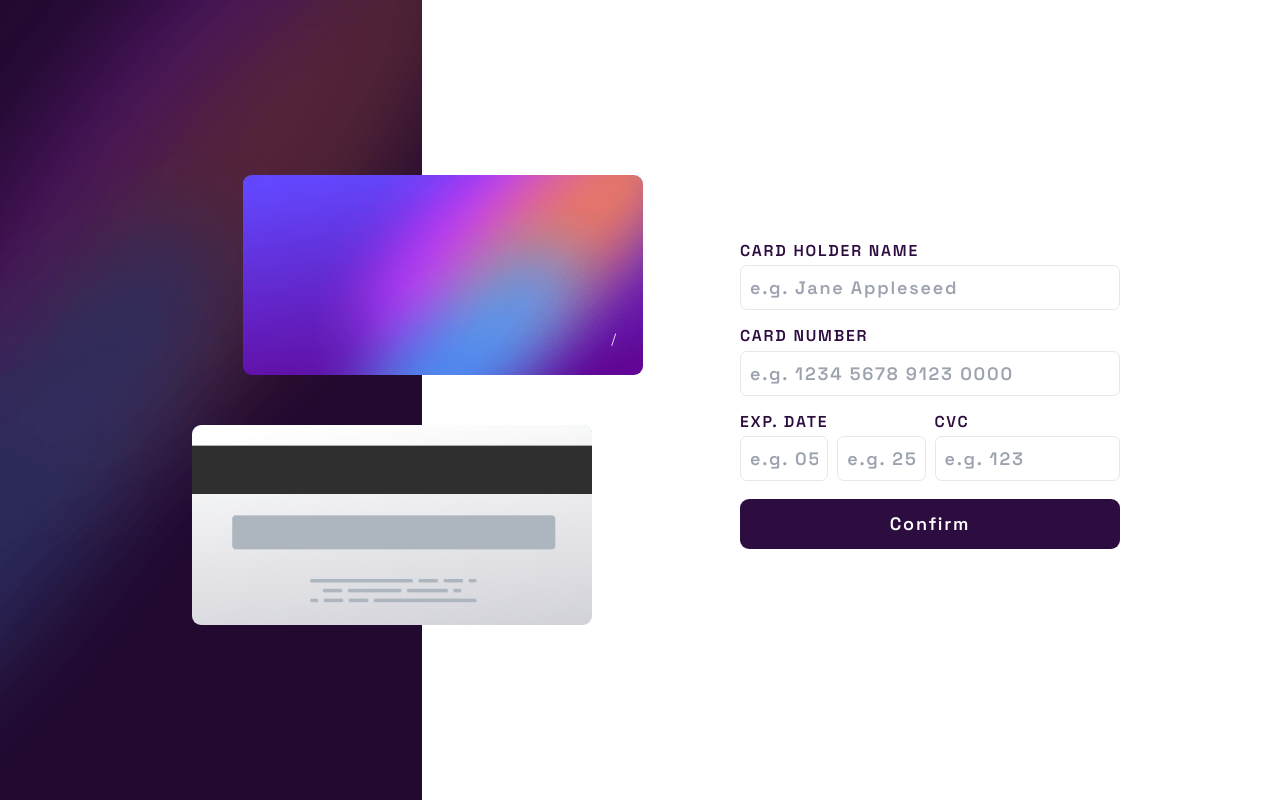
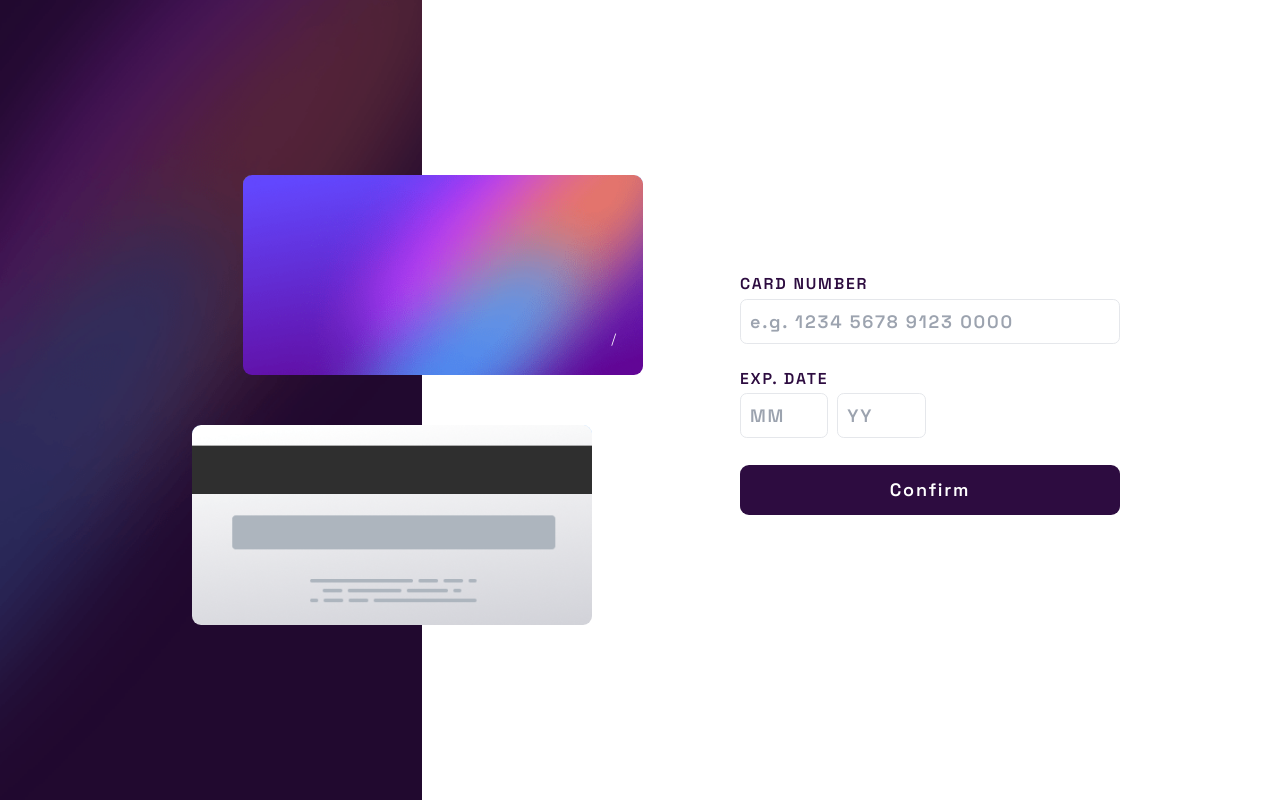
Before and after one commit to JuliCoDev/interactive_card, a React (Create React App) app: page / in a window 1280 px wide. Built offline with nearby package versions, Linux system fonts and the light colour scheme.

Commit message:
Add new validation and structure to component input
Restruct validation and input component with card number and exp.date

```diff
--- /dev/null
+++ b/src/components/Input.jsx
@@ -0,0 +1,39 @@
+import { default as InputContainer} from "../styleComponents/Input"
+import ErrorInput from "../styleComponents/ErrorInput";
+import Label from "../styleComponents/Label";
+import { useState } from "react";
+
+
+
+
+export default function Input(props) {
+    const { typeField , label, infoInputs, grid, validateInput, errors} = props;
+
+    return(
+        <div className={grid}>
+            <Label >{label}</Label>
+            <div className="grid grid-cols-12 gap-2">
+                {Object.keys(infoInputs).map((key) => {
+
+                    const { name, placeholder, grid} = infoInputs[key];
+
+                    return(
+                        <div className={grid} key={name}>
+                            <InputContainer
+                                name={name}
+                                placeholder={placeholder}
+                                className={`${grid} ${errors[typeField]?.[name]?.style}`}
+                                onBlur={validateInput}
+                            />
+                        </div>
+                    )
+                })}
+            </div>
+            {!errors[typeField]?.isValid &&
+                <ErrorInput>
+                    {errors[typeField]?.message}
+                </ErrorInput>
+            }
+        </div>
+    )
+}
--- a/src/components/Input.tsx
+++ /dev/null
@@ -1,49 +0,0 @@
-import { default as InputContainer} from "../styleComponents/Input"
-
-import Label from "../styleComponents/Label";
-
-interface InputInfo{
-    name: string
-    type: string
-    placeholder: string
-    length?: number
-    grid: string,
-}
-
-interface Props {
-    label: string
-    inputs: InputInfo[]
-    grid: string
-    change: any
-    validate: any
-    errors: any
-}
-
-export default function Input(props: Props) {
-
-    const {label , inputs, grid, change, validate, errors} = props;
-
-    return(
-        <div className={grid}>
-            <Label >{label}</Label>
-            <div className="grid grid-cols-12 gap-2">
-                {inputs.map((input) => {
-                    const { name, type, placeholder, length, grid} = input;
-                    return(
-                        <div className={grid} key={name}>
-                            <InputContainer
-                                name={name}
-                                type={type}
-                                placeholder={placeholder}
-                                maxLength={length}
-                                className={`${grid} ${errors[name]?.style}`}
-                                onChange={change}
-                                onBlur={validate}
-                            />
-                        </div>
-                    )
-                })}
-            </div>
-        </div>
-    )
-}
--- /dev/null
+++ b/src/hooks/useValidateInputCard.jsx
@@ -0,0 +1,92 @@
+import { useState } from "react"
+
+const error = {
+    isValid : false,
+    message: "Wrong format",
+    style: "border-red-500 focus:border-red-500"
+}
+
+
+const useValidateInputCard = (intialValues) =>{
+
+    const [validationInput , setvalidationInput] = useState(intialValues);
+
+    const validateCardNumber = (name, value) =>{
+        if(value.trim().length < 16){
+            setvalidationInput((prevState) => {
+                return{
+                    ...prevState,
+                    [name]: {
+                        isValid : false,
+                        message: "Wrong format",
+                        style: "border-red-500 focus:border-red-500"
+                    }
+                }
+
+            })
+        }
+    }
+
+
+
+    const validateCorrect = (name) =>{
+        setvalidationInput({...validationInput,
+            [name]: {
+                isValid : true,
+                message: "",
+                style: ""
+            }
+        })
+    }
+
+    //This indicate the validation each input
+    const InputsWithValidation= (value) => {
+        return(
+            {
+                'cardNumber' : validateCardNumber("cardNumber", value),
+            }
+        )
+    }
+
+    //Review input to verify the errors
+    const setErros = (type, name , value) =>{
+        return(
+            validateRequired(type, name, value)
+            // InputsWithValidation('')[name]
+        )
+    }
+
+
+    //The input can''t be emty
+    const validateRequired = (type, name , value) =>{
+        if(typeof value === 'string' && value.trim().length === 0){
+
+            setvalidationInput((prevState) => {
+                return{
+                    ...prevState,
+                    [type]: {
+                        ...prevState[type],
+                        [name] : {
+                            name: name,
+                            style: "border-red-500 focus:border-red-500"
+                        },
+                        isValid : false,
+                        message: "Can't be blanck",
+                    }
+                }
+
+            })
+
+            return 0; //Have Errors
+        }
+        return 1;// Not Have Errors
+    }
+
+
+    return{
+        validationInput,
+        setErros
+    }
+}
+
+export default useValidateInputCard;
--- a/src/hooks/useValidateInputCard.tsx
+++ /dev/null
@@ -1,106 +0,0 @@
-import { useState } from "react"
-import { CardData } from "../types"
-
-const error = {
-    isValid : false,
-    message: "Wrong format",
-    style: "border-red-500 focus:border-red-500"
-}
-
-type Error = {
-    isValid : boolean
-    message: string
-    style: string
-}
-
-interface ErrorData  {
-    cardholderName: Error
-    cardNumber: Error
-    month: Error
-    year: Error
-    cvc: Error
-}
-
-interface Map {
-    [key: string]: any
-  }
-
-const useValidateInputCard = (intialValues : any) =>{
-
-    const [validationInput , setvalidationInput] = useState(intialValues);
-
-    const validateCardNumber = (name : string , value: string) =>{
-        if(value.length < 5){
-            setvalidationInput((prevState : any) => {
-                return{
-                    ...prevState,
-                    [name]: {
-                        isValid : false,
-                        message: "Can't be blanck",
-                        style: "border-red-500 focus:border-red-500"
-                    }
-                }
-
-            })
-        }
-    }
-
-
-
-
-    const validateCorrect = (name: string) =>{
-        setvalidationInput({...validationInput,
-            [name]: {
-                isValid : true,
-                message: "",
-                style: ""
-            }
-        })
-    }
-
-
-    //Review input to verify the errors
-    const setErros = (name: string , value: any) =>{
-
-        //This indicate the validation each input
-        // const InputsWithValidation : Map = {
-        //     'cardNumber' : validateCardNumber("cardNumber", cardValues['cardNumber'])
-        // }
-
-        validateRequired(name, value);
-
-
-    }
-
-
-    //The input can''t be emty
-    const validateRequired = (name : string, value : any) =>{
-        if(typeof value === 'string' && value.trim().length === 0){
-            setvalidationInput((prevState : any) => {
-                return{
-                    ...prevState,
-                    [name]: {
-                        isValid : false,
-                        message: "Can't be blanck",
-                        style: "border-red-500 focus:border-red-500"
-                    }
-                }
-
-            })
-
-        }else{
-
-            validateCorrect(name);
-        }
-    }
-
-
-
-
-    return{
-        validationInput,
-        setErros
-    }
-}
-
-export default useValidateInputCard;
--- a/src/pages/Dashboard.jsx
+++ b/src/pages/Dashboard.jsx
@@ -44,62 +44,35 @@ const Form = `
     xl:ml-[100px]
 `;
 
+
 const FormFields = [
     {
-        label: "CARD HOLDER NAME",
-        inputs: [{
-            name: 'cardholderName',
-            placeholder: 'e.g. Jane Appleseed',
-            type: 'text',
-            length: 300,
-            grid: 'col-span-12'
-
-        }],
-        grid: 'col-span-12'
-    },
-    {
-        label: 'CARD NUMBER',
-        inputs: [{
-            name: 'cardNumber',
-            placeholder: 'e.g. 1234 5678 9123 0000',
-            type: 'number',
-            grid: 'col-span-12'
-
-        }],
-        grid: 'col-span-12'
-    },
-    {
-        label: 'EXP. DATE',
-        inputs: [
+        label: "CARD NUMBER",
+        infoInputs : [
             {
-                name: 'month',
-                placeholder: 'e.g. 05',
-                type: 'text',
-                length: 2,
+                name: "cardNumber" ,
+                placeholder: "e.g. 1234 5678 9123 0000",
+                grid: 'col-span-12',
+            }
+        ],
+        grid : 'col-span-12',
+        typeField : 'cardNumber'
+    },{
+        label : "EXP. DATE",
+        infoInputs : {
+            month: {
+                name: "month" ,
+                placeholder: "MM",
                 grid: 'col-span-6'
             },
-            {
-                name: 'year',
-                placeholder: 'e.g. 25',
-                type: 'text',
-                length: 2,
+            year: {
+                name: "year" ,
+                placeholder: "YY",
                 grid: 'col-span-6'
             }
-        ],
-        grid: 'col-span-6'
-    },
-    {
-        label: 'CVC',
-        inputs: [
-            {
-                name: 'cvc',
-                placeholder: 'e.g. 123',
-                type: 'text',
-                length: 3,
-                grid: 'col-span-12'
-            },
-        ],
-        grid: 'col-span-6'
+        },
+        grid : 'col-span-6',
+        typeField : 'cardDate'
     }
 ]
 
@@ -126,8 +99,9 @@ export default function Dashboard(){
 
     }
 
-    const handleBlur = (e) =>{
-        setErros( [e.target.name] , e.target.value)
+    const handleValidate = (e, typeField) =>   {
+
+        setErros(typeField, e.target.name , e.target.value)
     }
 
     const handleSubmit = (e) =>{
@@ -153,7 +127,7 @@ export default function Dashboard(){
 
 
     }
-
+    console.log(validationInput);
     if(!complete){
         return(
             <div className={container}>
@@ -163,17 +137,15 @@ export default function Dashboard(){
                 <div className={formContainer}>
                     <form className={Form}>
                         <div className="grid grid-cols-12 gap-2">
-                            {FormFields.map((field, index) => {
-                                const {label, inputs, grid} = field
+                            {FormFields.map((field) => {
                                 return(
                                     <Input
-                                        label={label}
-                                        inputs={inputs}
-                                        grid={grid}
-                                        key={label}
-                                        change={handleChange}
-                                        errors={validationInput}
-                                        validate={handleBlur}
+                                       typeField={field.typeField}
+                                       label={field.label}
+                                       infoInputs={field.infoInputs}
+                                       grid={field.grid}
+                                       validateInput={(e) => handleValidate(e, field.typeField)}
+                                       errors={validationInput}
                                     />
                                 )
                             })}
@@ -190,14 +162,14 @@ export default function Dashboard(){
         )
     }
 
-    return(
-        <div class="absolute bottom-[20%] w-full lg:right-[10%] lg:w-1/2 lg:bottom-[30%]">
-            <Complete
-                setComplete={setComplete}
-                values={initialValues}
-                setCardValues={setCardValues}
-                setErros={setErros}
-            />
-        </div>
-    )
+    // return(
+    //     <div class="absolute bottom-[20%] w-full lg:right-[10%] lg:w-1/2 lg:bottom-[30%]">
+    //         <Complete
+    //             setComplete={setComplete}
+    //             values={initialValues}
+    //             setCardValues={setCardValues}
+    //             setErros={setErros}
+    //         />
+    //     </div>
+    // )
 }
```
